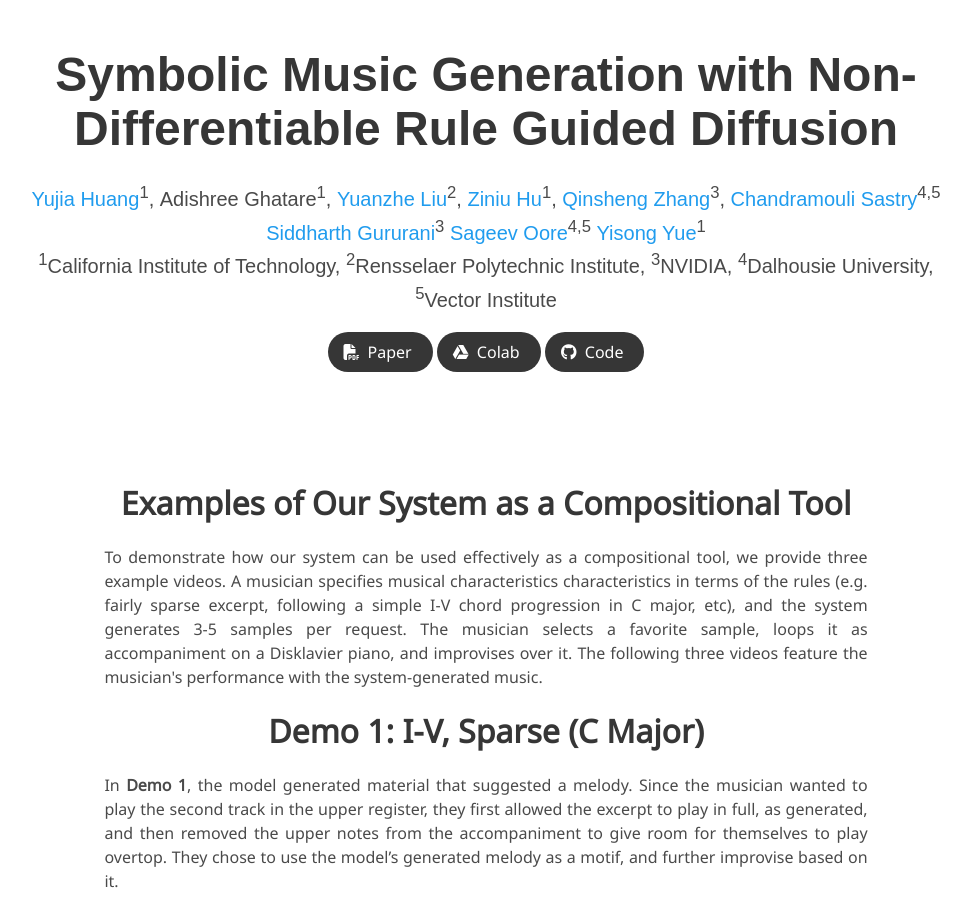
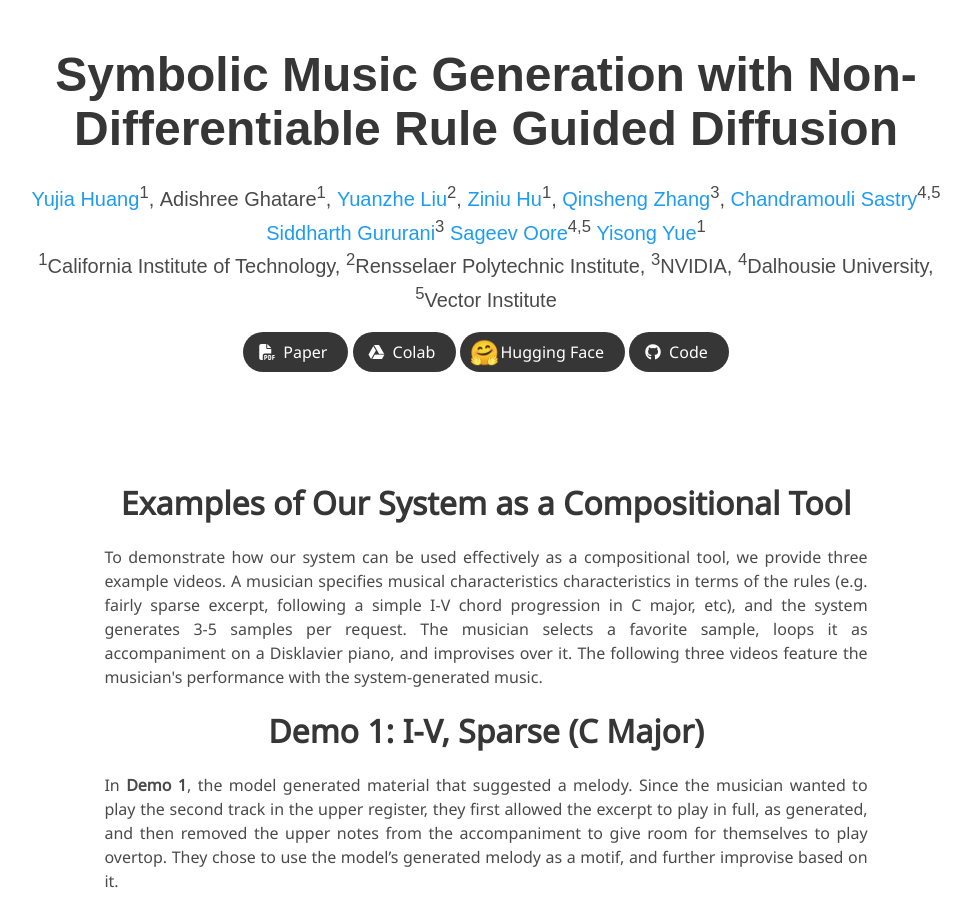
Before and after one commit to scg-rule-guided-music/scg-rule-guided-music.github.io, a plain HTML site: page index.html in a window 1280 px wide. Shown: the top 914 px of the page, without its empty margins (154-1125 px from the left). Drawn offline with nearby package versions, Linux system fonts and the light colour scheme; grey boxes are pictures that could not be loaded; some icons are missing; a web font is replaced by a local one.

Commit message:
huggingface

```diff
--- a/index.html
+++ b/index.html
@@ -157,7 +157,7 @@
                   <span>Paper</span>
                 </a>
               </span>
-              <!-- PDF Link. -->
+             <!-- PDF Link. -->
               <span class="link-block">
                 <a href="https://colab.research.google.com/drive/1UDXQMsypHT_I2HcbYnWna3tFwuFlQEw8?usp=sharing"
                    class="external-link button is-normal is-rounded is-dark">
@@ -167,6 +167,18 @@
                   <span>Colab</span>
                 </a>
               </span>
+
+              <!-- PDF Link. -->
+              <span class="link-block">
+              <a href="https://huggingface.co/yjhuangcd/rule-guided-music"
+                  class="external-link button is-normal is-rounded is-dark">
+                  <span class="icon">
+                    <!-- Use the emoji directly -->
+                    <span style="font-size: 1.5em;">🤗</span>
+                </span>
+                <span>Hugging Face</span>
+              </a>
+            </span>
 
               <!-- <span class="link-block">
                 <a href="https://arxiv.org/abs/2011.12948"
```
